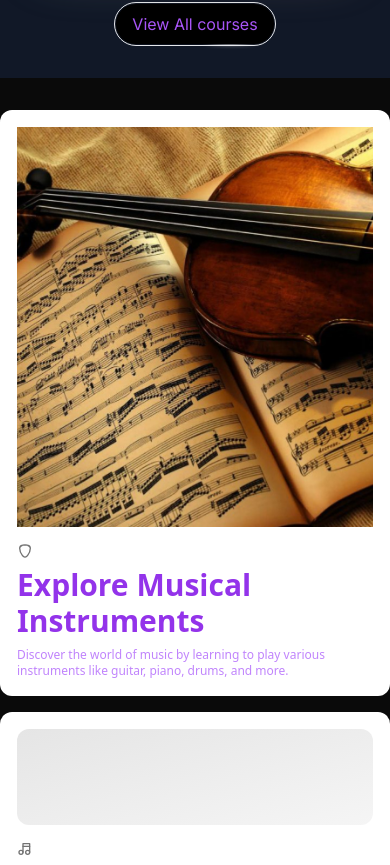
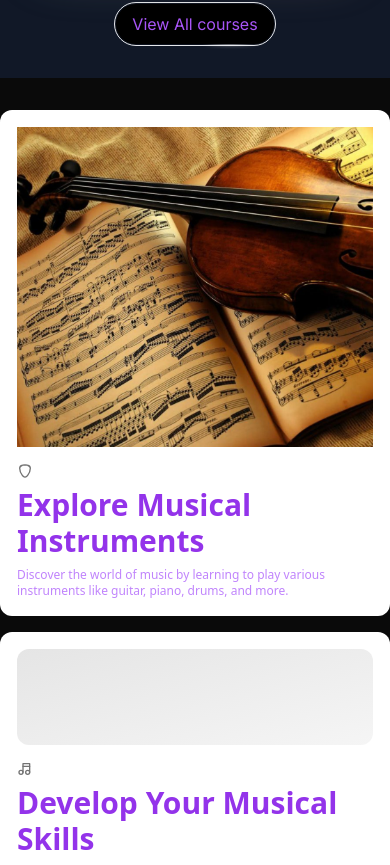
Before and after one commit to DhruvInnovator/musical-website, a Next.js app: page / in a window 390 px wide. Shown: the part 3094-3959 px from the top of the page. Built offline with nearby package versions, Linux system fonts and the light colour scheme.

Commit message:
7th commit

```diff
--- a/src/components/AboutPage.tsx
+++ b/src/components/AboutPage.tsx
@@ -8,6 +8,7 @@ import {
   IconMusic,
   IconPiano,
 } from "@tabler/icons-react";
+import Image from 'next/image';
 
 function AboutPage() {
   return (
@@ -17,7 +18,13 @@ function AboutPage() {
           key={i}
           title={<span className="text-purple-600 font-sans text-3xl">{item.title}</span>}
           description={<span className="text-purple-400">{item.description}</span>}
-          header={i === 0 ? <div className="w-full h-[400px] overflow-hidden"><img src="/Assets/Classical.jpg" alt="Classical" className="object-cover w-full h-full" style={{ objectFit: 'cover', objectPosition: '50% 50%', width: '100%', height: '100%' }} /></div> : <Skeleton />}
+          header={i === 0 ? (
+            <div className="w-full h-80 md:h-[400px] relative"> {/* Adjusted height for mobile and larger screens */}
+              <Image src="/Assets/Classical.jpg" alt="Classical" layout="fill" objectFit="cover" />
+            </div>
+          ) : (
+            <Skeleton />
+          )}
           icon={item.icon}
           className={`md:col-span-${i === 3 || i === 6 ? '2' : '1'} px-4`}
         />
```
